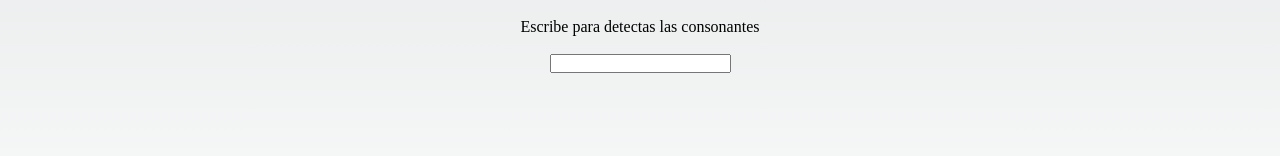
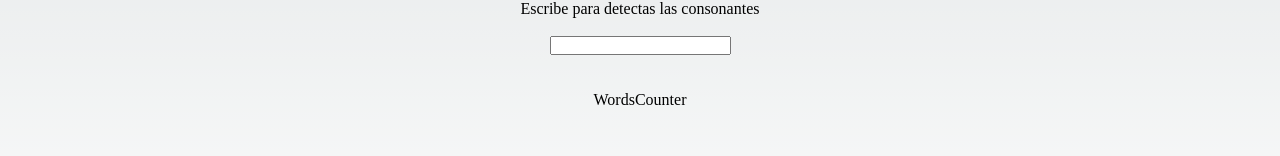
Before and after one commit to Aluonam/pt_061123, a Next.js app: page / in a window 1280 px wide. Shown: the part 448-604 px from the top of the page. Built offline with nearby package versions, Linux system fonts and the light colour scheme; no server answers.

Commit message:
componente WordsCounter

```diff
--- /dev/null
+++ b/pages/components/WordsCounter.jsx
@@ -0,0 +1,9 @@
+import React from 'react'
+
+const WordsCounter = () => {
+  return (
+    <div>WordsCounter</div>
+  )
+}
+
+export default WordsCounter
--- a/pages/index.js
+++ b/pages/index.js
@@ -3,6 +3,7 @@ import styles from '@/styles/Home.module.css'
 import TableDataAPI from './components/TableDataAPI'
 import InputLastLetter from './components/InputLastLetter'
 import DetectedConsonant from './components/DetectedConsonant'
+import WordsCounter from './components/WordsCounter'
 
 export default function Home() {
   return (
@@ -19,6 +20,8 @@ export default function Home() {
         <InputLastLetter></InputLastLetter>
         <br></br>
         <DetectedConsonant></DetectedConsonant>
+        <br></br>
+        <WordsCounter></WordsCounter>
       </main>
     </>
   )
```
